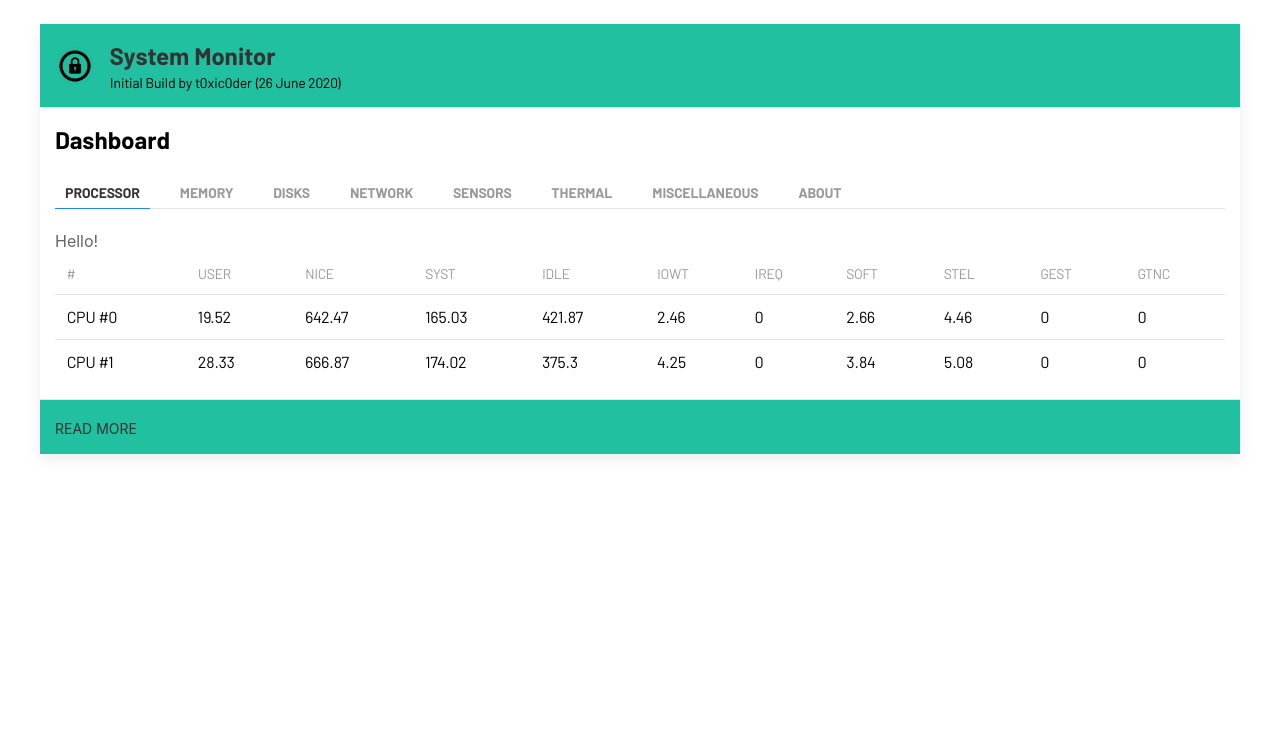
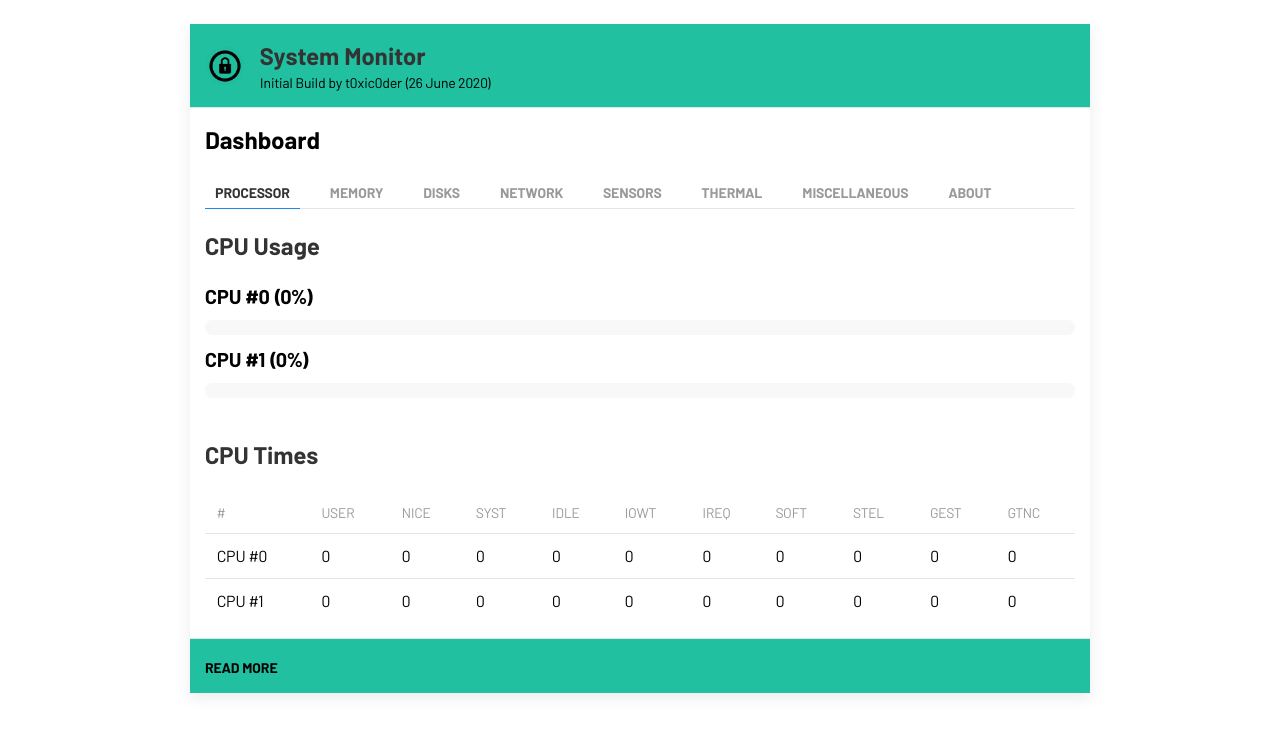
Before and after one commit to gridhead/sysmon, a Flask app: page / in a window 1280 px wide. Shown: the top 734 px of the page. Run offline with Flask 2, Linux system fonts and the light colour scheme; some libraries are stand-ins or nearby versions.

Commit message:
Added CPU usage percentage progress bar

```diff
--- a/templates/main.html
+++ b/templates/main.html
@@ -26,7 +26,7 @@
             {
                 await new Promise(r => setTimeout(r, 1000));
                 $SCRIPT_ROOT = {{ request.script_root|tojson|safe }};
-                $.getJSON($SCRIPT_ROOT+"/virtdata",
+                $.getJSON($SCRIPT_ROOT+"/virtdata/",
                     function(data) {
                         $("#virttomr").text(data.virttomr+" Bytes")
                         $("#virtavbl").text(data.virtavbl+" Bytes")
@@ -40,7 +40,7 @@
                         var virtprog = document.getElementById("virtprog");
                         virtprog.value=data.virtperc;
                     });
-                $.getJSON($SCRIPT_ROOT+"/cputimes",
+                $.getJSON($SCRIPT_ROOT+"/cputimes/",
                     function(data) {
                         for (let indx = 0; indx < {{ cpuquant }}; indx ++)
                         {
@@ -56,6 +56,15 @@
                             $("#time-gtnc-"+indx).text(data.cputimes[indx][9])
                         }
                     });
+                $.getJSON($SCRIPT_ROOT+"/cpuprcnt/",
+                    function(data) {
+                        for (let indx = 0; indx < {{ cpuquant }}; indx ++)
+                        {
+                            $("#cpu-utext-"+indx).text("CPU #"+indx+" ("+data.cpuprcnt[indx]+"%)")
+                            var cpupfill = document.getElementById("cpu-usage-"+indx);
+                            cpupfill.value=data.cpuprcnt[indx];
+                        }
+                    });
                 }
             }
             function MenuTextSetter(ActiveMenuText)
@@ -66,7 +75,7 @@
         </script>
     </head>
     <body onload="UpdateValues()">
-        <div class="uk-container">
+        <div class="uk-container uk-container-small">
             <br/>
             <div class="uk-card uk-card-default">
                 <div class="uk-card-header uk-padding-small forggrin">
@@ -94,7 +103,12 @@
                     </ul>
                     <ul class="uk-switcher uk-margin">
                         <li>
-                            Hello!
+                            <h3 id="cptmtext" class="uk-card-title headelem">CPU Usage</h3>
+                            {% for indx in range(cpuquant) %}
+                                <h4 id="cpu-utext-{{ indx }}" class="headelem uk-margin-small">CPU #{{ indx }} (0%)</h4>
+                                <progress id="cpu-usage-{{ indx }}" class="uk-progress uk-margin-small" value="0" max="100" style="color: #008080;"></progress>
+                            {% endfor %}
+                            <h3 id="cptmtext" class="uk-card-title headelem">CPU Times</h3>
                             <table class="uk-table uk-table-small uk-table-divider normelem">
                                 <thead>
                                     <tr>
@@ -195,7 +209,7 @@
                     </ul>
                 </div>
                 <div class="uk-card-footer uk-padding-small forggrin">
-                    <a href="#" class="uk-button uk-button-text">Read more</a>
+                    <a href="#" class="uk-button uk-button-text headelem">Read more</a>
                 </div>
             </div>
         </div>
```
